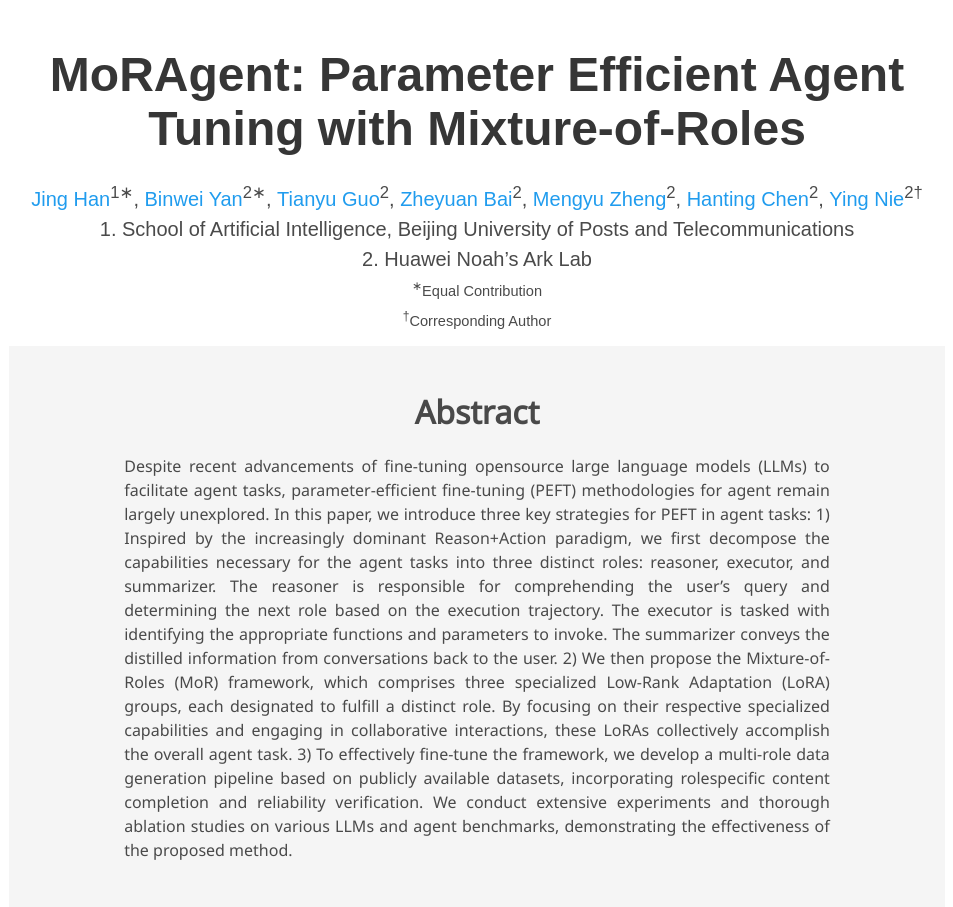
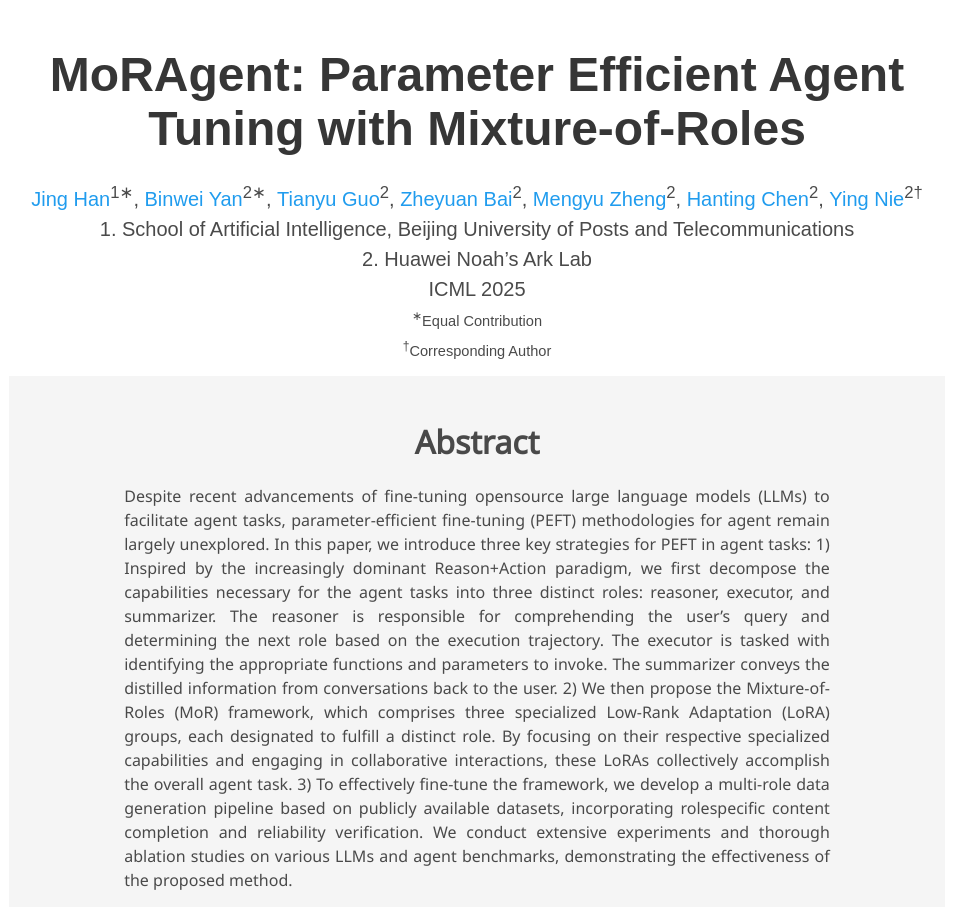
Before and after one commit to mor-agent/mor-agent.github.io, a plain HTML site: page index.html in a window 1280 px wide. Shown: the top 907 px of the page, without its empty margins (163-1116 px from the left). Drawn offline with nearby package versions, Linux system fonts and the light colour scheme; some icons are missing; a web font is replaced by a local one.

Commit message:
Update index.html

```diff
--- a/index.html
+++ b/index.html
@@ -81,7 +81,8 @@
               <div class="is-size-5 publication-authors">
                 <span class="author-block">
                   1. School of Artificial Intelligence, Beijing University of Posts and Telecommunications<br>
-                  2. Huawei Noah’s Ark Lab
+                  2. Huawei Noah’s Ark Lab<br>
+                  ICML 2025
                 </span>
                 <span class="eql-cntrb">
                   <small><br>
```
